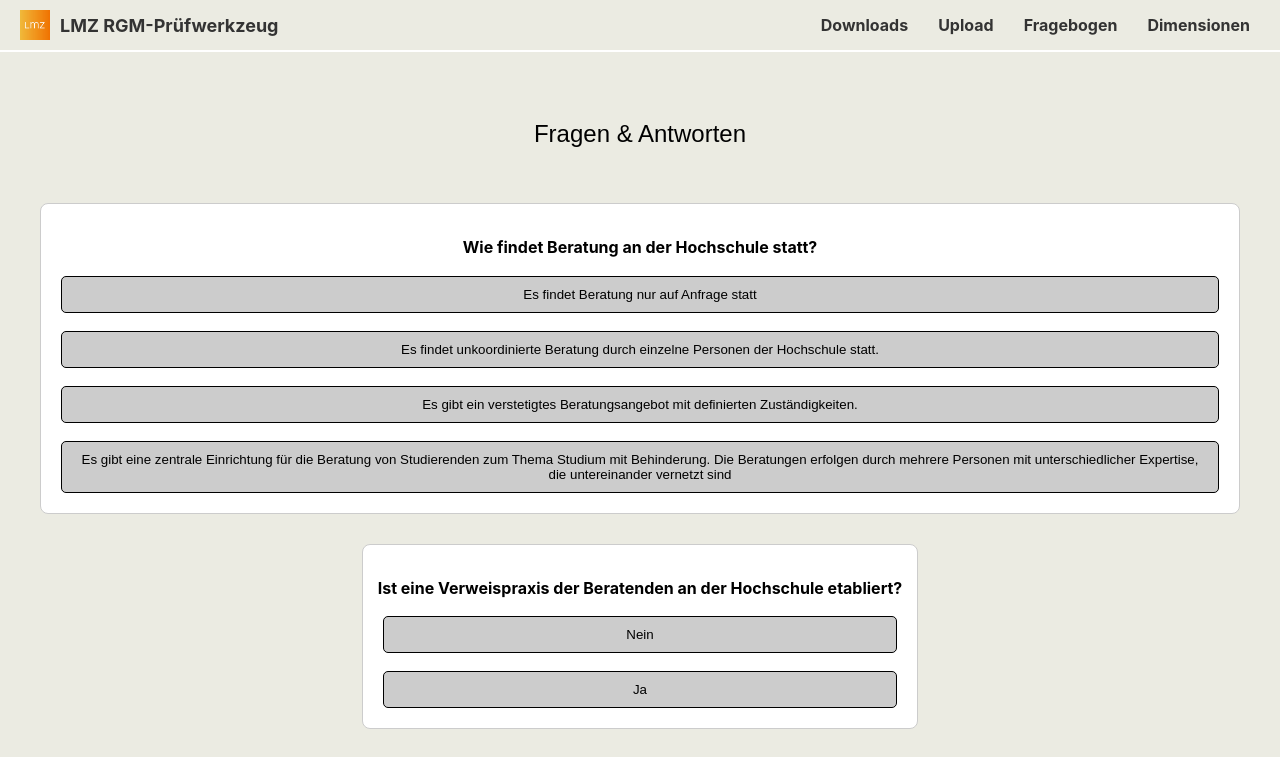
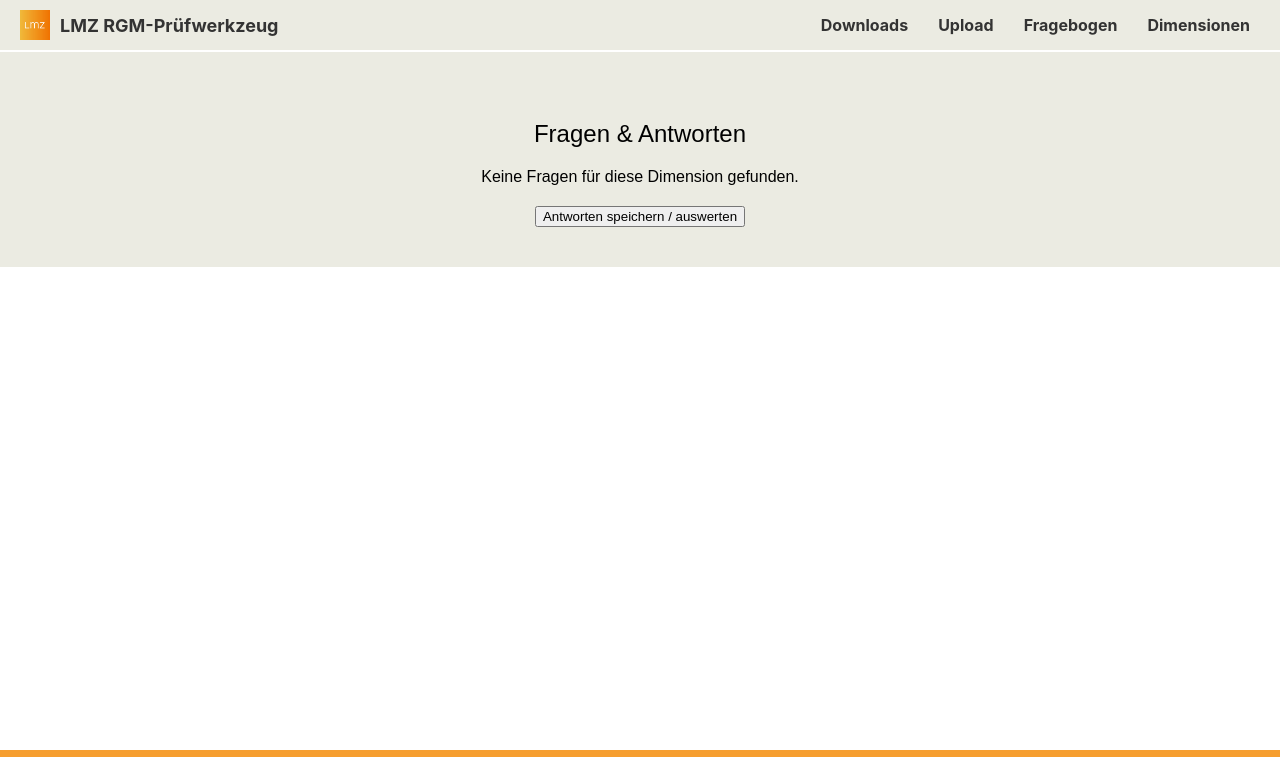
Before and after one commit to zimmermanng/RGM-Webservice-public, a React (Create React App) app in the folder Frontend/: page /questionnaire in a window 1280 px wide. Shown: the top 757 px of the page. Built offline with nearby package versions, Linux system fonts and the light colour scheme.

Commit message:
questionnaire with filtered questions

```diff
--- a/Frontend/src/pages/DimensionsPage.js
+++ b/Frontend/src/pages/DimensionsPage.js
@@ -21,7 +21,7 @@ const DimensionsPage = () => {
             list={dimension.handlungsfelder.map(
               (handlungsfeld) => handlungsfeld.name
             )}
-            link={`/questionnaire/${dimension.handlungsfelder.id}`}
+            link={`/questionnaire/${dimension.id}`}
           />
         ))}
       </div>
--- a/Frontend/src/pages/QuestionnairePage.jsx
+++ b/Frontend/src/pages/QuestionnairePage.jsx
@@ -1,24 +1,32 @@
-import React, { useState } from "react";
+import React, { useState, useMemo } from "react";
 import "./QuestionnairePage.css";
-import fragen from "../components/data/fragen.json"; // JSON importieren
+import fragen from "../components/data/fragen.json";
+import struktur from "../components/data/struktur.json";
 import { useParams } from "react-router-dom";
 
 export default function QuestionnairePage() {
-  // State zum Speichern der ausgewählten Antworten
   const { dimensionId } = useParams();
   console.log("dimensionId:", dimensionId);
 
   const [selectedAnswers, setSelectedAnswers] = useState({});
 
-  const filteredFragen = fragen.fragen.filter(
-    (frage) => frage.antworten.dimensionId === dimensionId
+
+  const frageIdsForDimension = useMemo(() => {
+    const dimension = struktur.dimensionen.find((d) => d.id === dimensionId);
+    if (!dimension) return [];
+
+    return dimension.handlungsfelder.flatMap((hf) =>
+      hf.fragen.map((f) => f.id)
     );
+  }, [dimensionId]);
 
-  // Klick auf eine Antwort
+
+  const filteredFragen = useMemo(() => {
+    return fragen.fragen.filter((f) => frageIdsForDimension.includes(f.id));
+  }, [frageIdsForDimension]);
+
+
   const handleAnswerClick = (frage, antwort) => {
-    console.log("Antwort:", antwort.antwort, "| Stufe:", antwort.stufe);
-
-    // Antwort + Frage im State speichern
     setSelectedAnswers((prev) => ({
       ...prev,
       [frage.id]: {
@@ -31,37 +39,37 @@ export default function QuestionnairePage() {
     }));
   };
 
-  // Alle Antworten anzeigen / weiterverarbeiten
+
   const handleSubmit = () => {
-    console.log("Alle ausgewählten Antworten:", selectedAnswers);
-
-    // Beispiel: nur die Paare Frage → Stufe extrahieren
     const result = Object.values(selectedAnswers).map((entry) => ({
       frage: entry.frageText,
       stufe: entry.stufe,
     }));
+    console.log("Auswertung:", result);
+  };
 
-    console.log("Frage-Stufen-Paare:", result);
-  };
 
   return (
     <div className="mainContainer" id="top">
       <div className="questions-container">
         <h2>Fragen & Antworten</h2>
-    </div>
-    <div className='mainContainer'>
-        {filteredFragen.map((frage) => (
+
+        {filteredFragen.length === 0 ? (
+          <p>Keine Fragen für diese Dimension gefunden.</p>
+        ) : (
+          filteredFragen.map((frage) => (
             <div key={frage.id} className="question-box">
               <p className="question-text">{frage.frage}</p>
               <div className="answers">
                 {frage.antworten.map((antwort) => {
                   const isSelected =
-                  selectedAnswers[frage.id]?.antwortId === antwort.id; // prüfen, ob gewählt
-
+                    selectedAnswers[frage.id]?.antwortId === antwort.id;
                   return (
                     <button
                       key={antwort.id}
-                    className={`answer-button ${isSelected ? "selected" : ""}`}
+                      className={`answer-button ${
+                        isSelected ? "selected" : ""
+                      }`}
                       onClick={() => handleAnswerClick(frage, antwort)}
                     >
                       {antwort.antwort}
@@ -70,7 +78,8 @@ export default function QuestionnairePage() {
                 })}
               </div>
             </div>
-        ))}
+          ))
+        )}
 
         <button className="submit-button" onClick={handleSubmit}>
           Antworten speichern / auswerten
```
Lines whose indentation alone changed are shown as unchanged.
